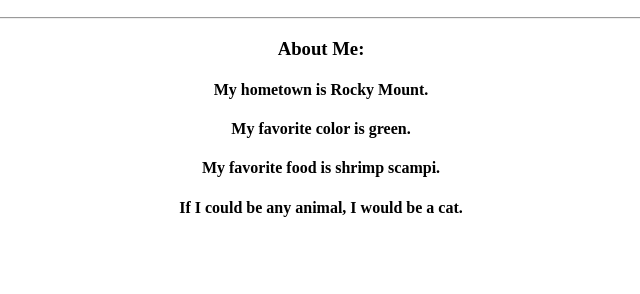
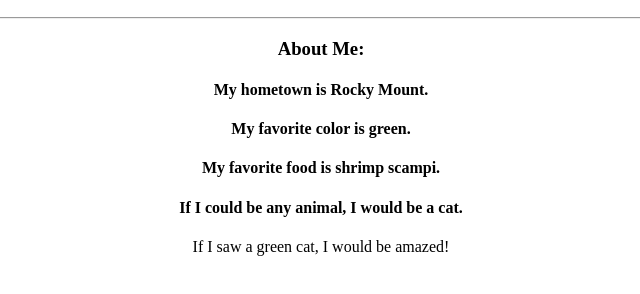
Before and after one commit to kebunn/myfirstrepo, a plain HTML site: page index.html in a window 1280 px wide. Shown: the part 110-404 px from the top of the page, without its empty margins (319-959 px from the left). Drawn offline with Linux system fonts and the light colour scheme.

Commit message:
adding some more text about cats

```diff
--- a/index.html
+++ b/index.html
@@ -15,6 +15,7 @@
 					<h4>My favorite color is green.</h4>
 					<h4>My favorite food is shrimp scampi.</h4>
 					<h4>If I could be any animal, I would be a cat.</h4>
+                        <p>If I saw a green cat, I would be amazed!</p>
 			</div>
 		  </body>
 		</html>
```
